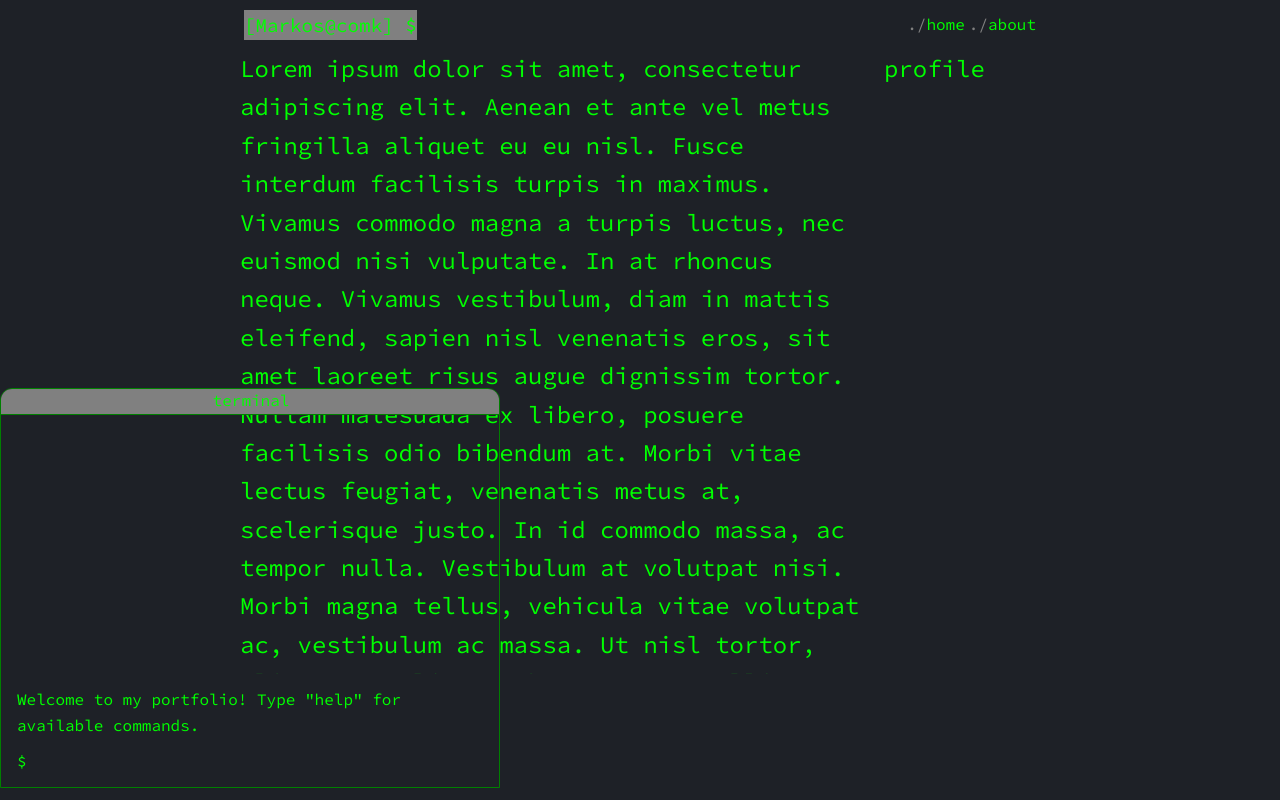
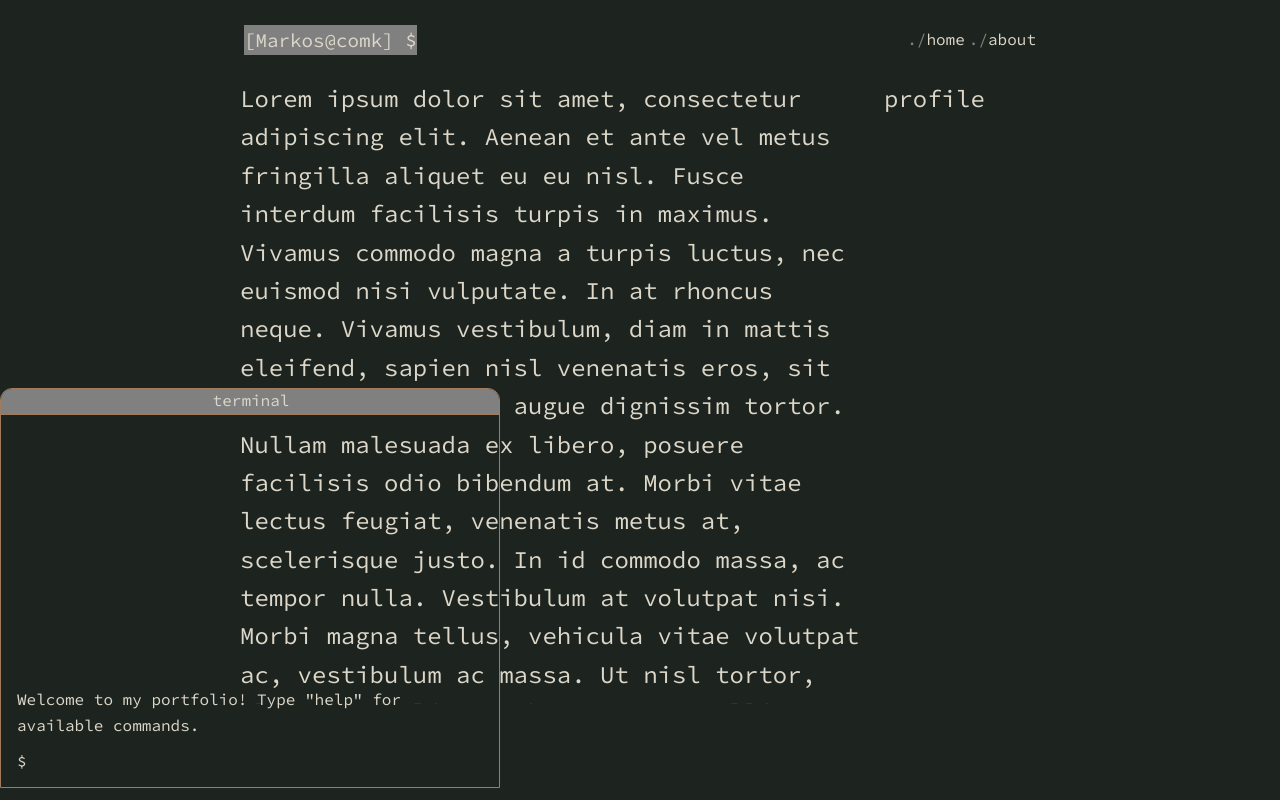
Before and after one commit to MarkosComK/MarkosComK, a Next.js app: page / in a window 1280 px wide. Built offline with nearby package versions, Linux system fonts and the light colour scheme.

Commit message:
Color changes

```diff
--- a/src/components/Navbar/styles.tsx
+++ b/src/components/Navbar/styles.tsx
@@ -2,7 +2,7 @@ import styled from "styled-components";
 
 export const Wrapper = styled.div`
 	width: 100%;
-	height: 50px;
+	height: 80px;
 	display: flex;
 	align-items: center;
 	justify-content: center;
@@ -15,14 +15,14 @@ export const Bar = styled.nav`
 	align-items: center;
 	justify-content: space-between;
 	width: clamp(50%, 800px, 100%);
-	height: 50px;
+	height: 80px;
 	padding: 0;
 	margin: 0 8px;
 
 	& div {
 		font-size: 1.2rem;
 		margin-left: 4px;
-		background-color: grey;
+		background-color: ${({theme}) => theme.colors.iron};
 	}
 	& ul {
 		display: flex;
@@ -30,7 +30,7 @@ export const Bar = styled.nav`
 		& li {
 			margin-right: 4px;
 			& span {
-				color: grey;
+				color: ${({theme}) => theme.colors.iron};
 			}
 		}
 	}
--- a/src/components/Terminal/styles.tsx
+++ b/src/components/Terminal/styles.tsx
@@ -6,7 +6,7 @@ interface Props {
 
 export const Header = styled.header`
 	text-align: center;
-	border: 1px solid green;
+	border: 1px solid ${({ theme }) => theme.colors.secondary};
 	width: clamp(200px, 110%, 504px);
 	position: relative;
 	top: -18px;
@@ -18,7 +18,8 @@ export const Header = styled.header`
 
 export const Wrapper = styled.div`
 	border-radius: 12px 12px 0 0;
-	border: 1px solid green;
+	border: 1px solid ${({ theme }) => theme.colors.secondary};
+	width: clamp(200px, 110%, 504px);
 	overflow-y: auto;
 	overflow-y: ${({ $display }) => $display ? 'auto' : 'hidden'};
 	overflow-x: hidden;
--- a/src/styles/globals.ts
+++ b/src/styles/globals.ts
@@ -1,4 +1,3 @@
-// src/styles/globals.ts
 import { createGlobalStyle } from 'styled-components'
 
 const GlobalStyle = createGlobalStyle`
@@ -6,6 +5,8 @@ const GlobalStyle = createGlobalStyle`
   box-sizing: border-box;
   margin: 0;
   padding: 0;
+  scrollbar-width: thin;
+  scrollbar-color: #00ff00 ${({ theme }) => theme.colors.background};
 }
 
 body {
@@ -25,8 +26,8 @@ const GlobalStyle = createGlobalStyle`
 }
 
 ::-webkit-scrollbar {
-   width: 8px;
-   height: 8px;
+  width: 12px;
+  height: 12px;
 }
 
 ::-webkit-scrollbar-track {
@@ -34,13 +35,12 @@ const GlobalStyle = createGlobalStyle`
 }
 
 ::-webkit-scrollbar-thumb {
-   background: #888;
-   border-radius: 4px;
+  background: #00ff00;
+  border: 2px solid ${({ theme }) => theme.colors.background};
 }
 
- ::-webkit-scrollbar-thumb:hover {
-   background: #555;
+::-webkit-scrollbar-corner {
+  background: ${({ theme }) => theme.colors.background};
 }
 `
-
 export default GlobalStyle
--- a/src/styles/theme.ts
+++ b/src/styles/theme.ts
@@ -1,8 +1,35 @@
 export const theme = {
-  colors: {
-    background: '#1E2127',
-    text: '#00FF00',
-    prompt: '#00FF00',
-    link: '#61DAFB'
-  }
+	colors: {
+		darkGreen: '#2C3930',
+		mediumGreen: '#3F4F44',
+		copper: '#A27B5C',
+		cream: '#DCD7C9',
+		iron: '#808080',
+
+		background: '#1D241F',
+		text: '#DCD7C9',
+		secondary: '#A27B5C',
+		accent: '#3F4F44',
+
+		link: '#A27B5C',
+		scrollbarTrack: '#2C3930',
+		scrollbarThumb: '#A27B5C',
+		hover: '#3F4F44',
+	},
+	spacing: {
+		small: '0.5rem',
+		medium: '1rem',
+		large: '2rem',
+	},
+	breakpoints: {
+		mobile: '768px',
+		tablet: '1024px',
+	}
 }
+
+export type Theme = typeof theme;
+
+// For styled-components
+declare module 'styled-components' {
+  export interface DefaultTheme extends Theme {}
+}
```
Lines whose indentation alone changed are shown as unchanged.
